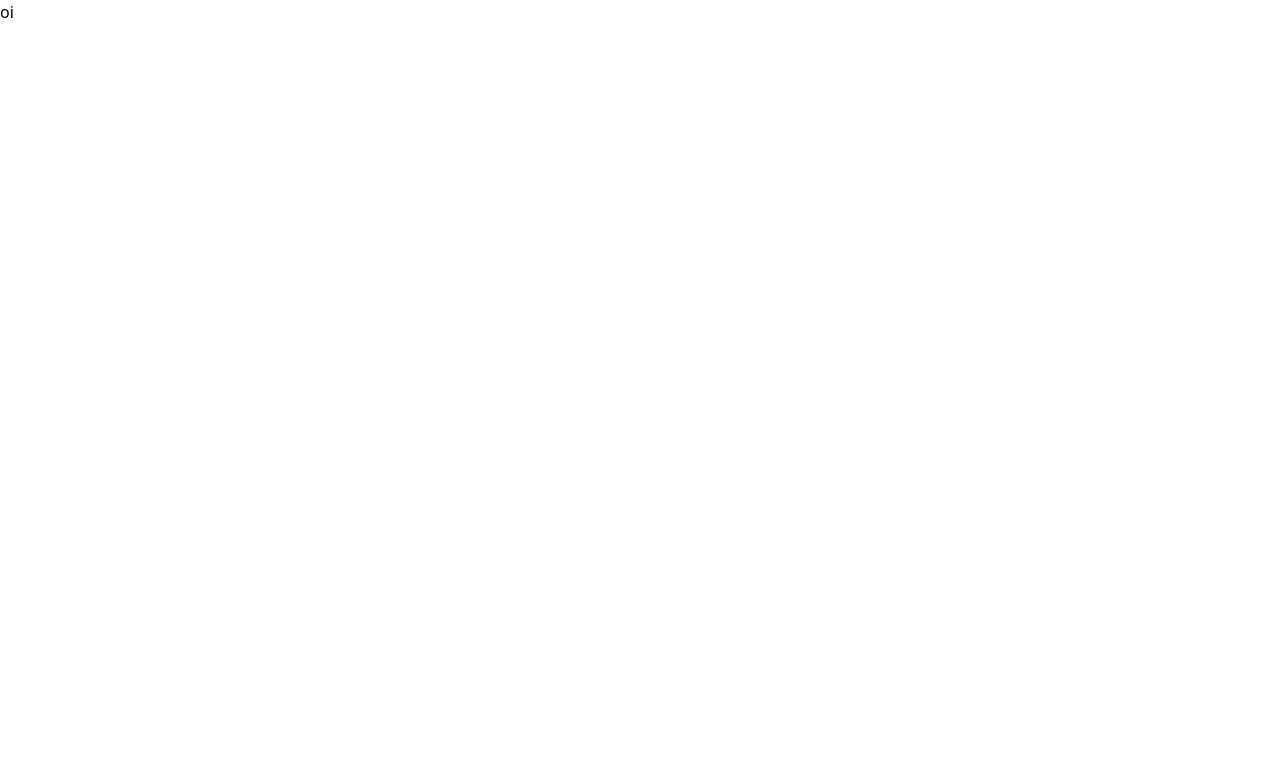
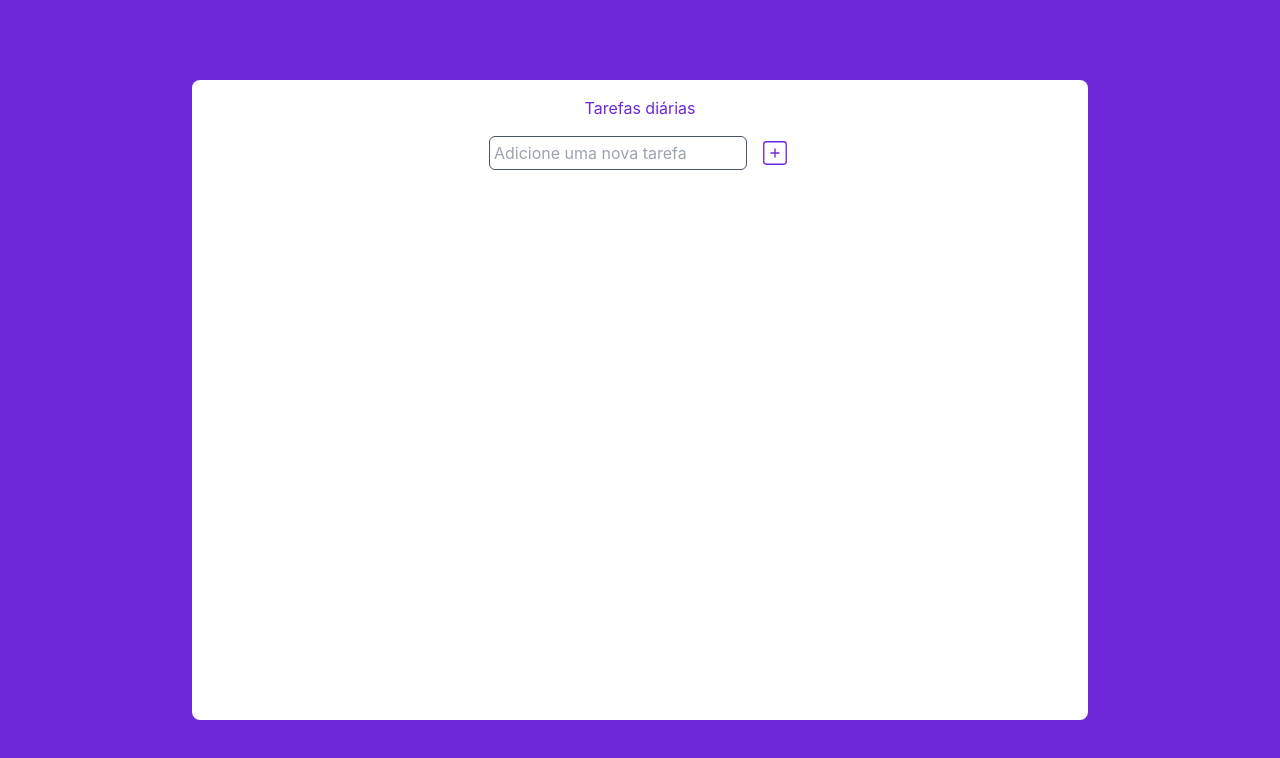
Before and after one commit to Adrianodbs/To-do-List-daily, a React (Vite) app: page / in a window 1280 px wide. Shown: the top 758 px of the page. Built offline with nearby package versions, Linux system fonts and the light colour scheme.

Commit message:
Feat: create form and add localstorage

```diff
--- a/package.json
+++ b/package.json
@@ -11,7 +11,8 @@
   },
   "dependencies": {
     "react": "^18.2.0",
-    "react-dom": "^18.2.0"
+    "react-dom": "^18.2.0",
+    "react-icons": "^4.12.0"
   },
   "devDependencies": {
     "@types/react": "^18.2.37",
--- a/src/App.tsx
+++ b/src/App.tsx
@@ -1,5 +1,11 @@
+import Home from './pages/Home'
+
 function App() {
-  return <div>oi</div>
+  return (
+    <div>
+      <Home />
+    </div>
+  )
 }
 
 export default App
--- /dev/null
+++ b/src/components/Form.tsx
@@ -0,0 +1,28 @@
+import { ChangeEvent, FormEvent } from 'react'
+import { CiSquarePlus } from 'react-icons/ci'
+
+interface InputProps {
+  onSubmit: (event: FormEvent) => void
+  value: string
+  onChange: (event: ChangeEvent<HTMLInputElement>) => void
+}
+
+export default function Input({ onSubmit, value, onChange }: InputProps) {
+  return (
+    <form
+      className="flex w-[90%] justify-center gap-3 items-center p-4"
+      onSubmit={onSubmit}
+    >
+      <input
+        className="border-gray-600 border-solid border-[1px] p-1 rounded-md outline-none "
+        type="text"
+        placeholder="Adicione uma nova tarefa"
+        value={value}
+        onChange={onChange}
+      />
+      <button className="text-violet-700]" type="submit">
+        <CiSquarePlus size={32} />
+      </button>
+    </form>
+  )
+}
--- a/src/components/Input.tsx
+++ /dev/null
@@ -1,20 +0,0 @@
-import { CiSquarePlus } from 'react-icons/ci'
-
-interface InputProps {
-  onClick: () => void
-}
-
-export default function Input({ onClick }: InputProps) {
-  return (
-    <label className="flex w-[90%] justify-center gap-3 items-center p-4">
-      <input
-        className="border-gray-600 border-solid border-[1px] p-1 rounded-md outline-none "
-        type="text"
-        placeholder="Adicione uma nova tarefa"
-      />
-      <button className="text-violet-700]" onClick={onClick}>
-        <CiSquarePlus size={32} />
-      </button>
-    </label>
-  )
-}
--- a/src/index.css
+++ b/src/index.css
@@ -1,3 +1,12 @@
 @tailwind base;
 @tailwind components;
 @tailwind utilities;
+
+@import url('https://fonts.googleapis.com/css2?family=Inter:wght@300;400;500;600;700;900&display=swap');
+
+*{
+  margin: 0;
+  padding: 0;
+  box-sizing: border-box;
+  font-family: 'Inter', sans-serif;
+}
--- /dev/null
+++ b/src/pages/Home.tsx
@@ -0,0 +1,47 @@
+import { FormEvent, useEffect, useState } from 'react'
+import Form from '../components/Form'
+
+interface TaskItemProps {
+  title: string
+}
+
+export default function Home() {
+  const [newTask, setNewTask] = useState('')
+  const storedTasks = localStorage.getItem('@tasks-daily')
+  const [tasks, setTasks] = useState<TaskItemProps[]>(
+    storedTasks ? JSON.parse(storedTasks) : []
+  )
+
+  useEffect(() => {
+    storedTasks
+  }, [tasks])
+
+  useEffect(() => {
+    localStorage.setItem('@tasks-daily', JSON.stringify(tasks))
+  }, [tasks])
+
+  function handleAddTask(event: FormEvent) {
+    event.preventDefault()
+
+    if (newTask === '') return
+
+    let newItem = {
+      title: newTask
+    }
+
+    setTasks((allTasks: TaskItemProps[]) => [...allTasks, newItem])
+    setNewTask('')
+  }
+  return (
+    <div className="w-full flex justify-center items-center min-h-[100vh] bg-violet-700 text-violet-700">
+      <div className="flex flex-col justify-start items-center p-4 max-w-4xl w-[90%] min-h-[80vh] bg-white rounded-lg">
+        <h2>Tarefas diárias</h2>
+        <Form
+          onSubmit={handleAddTask}
+          value={newTask}
+          onChange={event => setNewTask(event.target.value)}
+        />
+      </div>
+    </div>
+  )
+}
```
Also changed, not shown: 1 other file (tests, documents, lock files or other folders).
